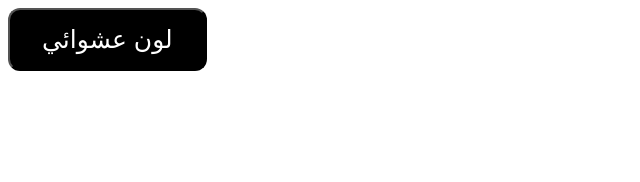
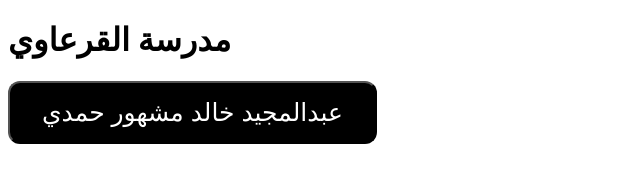
Before and after one commit to mjhumdy309/first, a plain HTML site: page index.html in a window 1280 px wide. Shown: the whole page, without its empty margins (0-640 px from the left). Drawn offline with Linux system fonts and the light colour scheme.

Commit message:
Update index.html

```diff
--- a/index.html
+++ b/index.html
@@ -11,7 +11,10 @@
        </title>
 
     <body>
-        <button onClick="window.location.reload();"> لون عشوائي
+       <h1>
+        مدرسة القرعاوي
+        </h1>
+       <button onClick="window.location.reload();"> عبدالمجيد خالد مشهور حمدي
             <style>
             button {
              background-color: #000000; /* Green */
```
